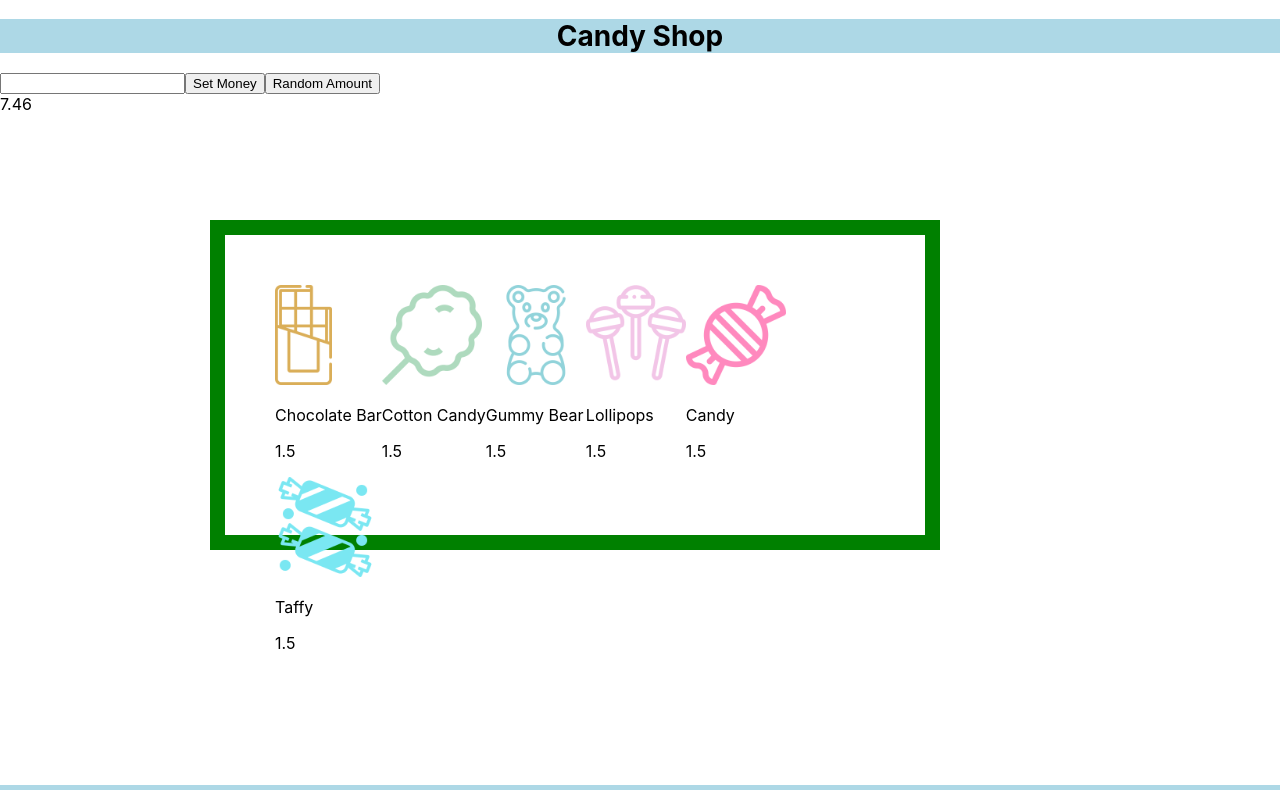
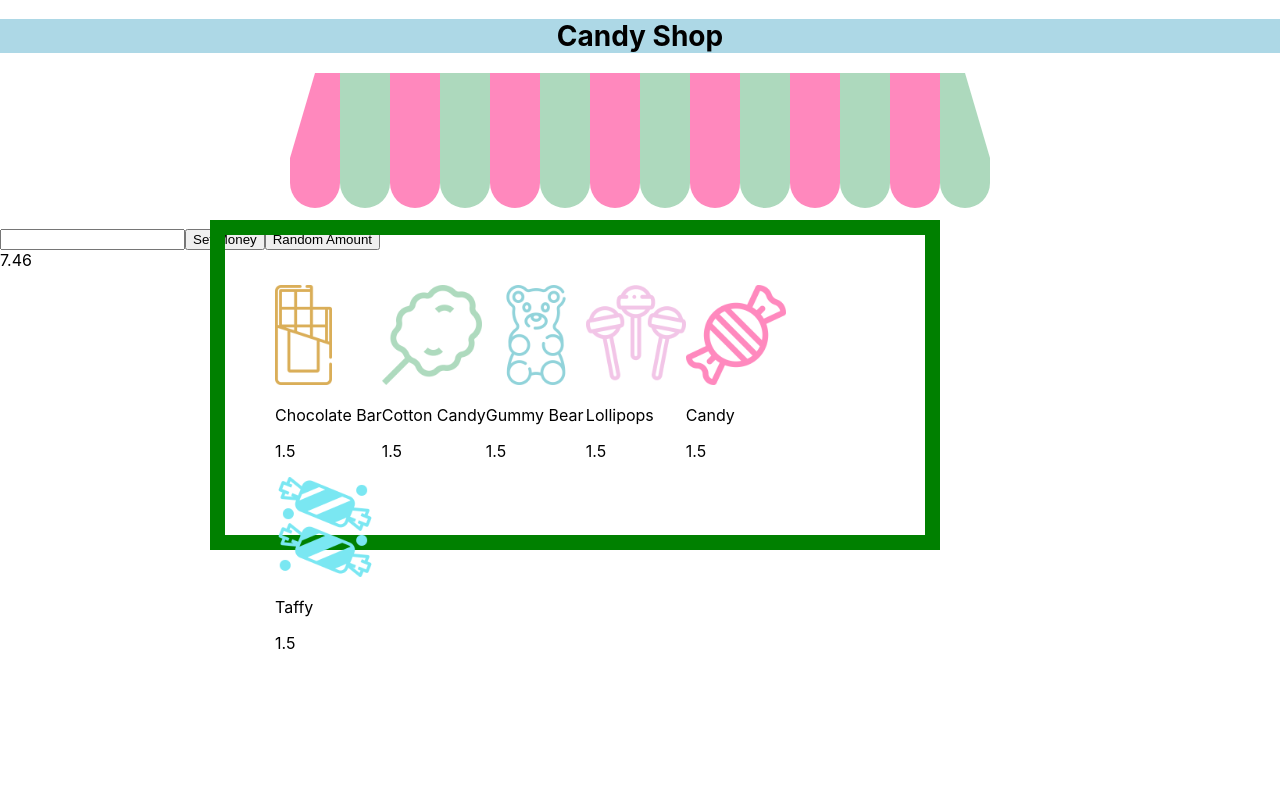
Before and after one commit to earl562/math-app, a React (Create React App) app: page / in a window 1280 px wide. Shown: the top 790 px of the page. Built offline with nearby package versions, Linux system fonts and the light colour scheme.

Commit message:
awning add

```diff
--- a/src/App.js
+++ b/src/App.js
@@ -3,12 +3,14 @@ import './App.css';
 import Money from './Components/money.js'
 import Header from './Components/header'
 import Footer from './Components/footer'
+import Awning from './Components/awning'
 
 
 function App() {
     return (
         <div className="App">
             <Header />
+            <Awning />
             <Money />
             <Footer />
         </div>
--- /dev/null
+++ b/src/Components/awning.js
@@ -0,0 +1,44 @@
+import React from 'react'
+import './awning.scss'
+export default function awning() {
+    return (
+        <div className="awning">
+          <div className="sign">
+              <ul>
+              <li></li>
+              <li></li>
+              <li></li>
+              <li></li>
+              <li></li>
+              <li></li>
+              <li></li>
+              <li></li>
+              <li></li>
+              <li></li>
+              <li></li>
+              <li></li>
+              <li></li>
+              <li></li>
+            </ul>
+          </div>
+          <div className="scallops">
+            <ul>
+              <li></li>
+              <li></li>
+              <li></li>
+              <li></li>
+              <li></li>
+              <li></li>
+              <li></li>
+              <li></li>
+              <li></li>
+              <li></li>
+              <li></li>
+              <li></li>
+              <li></li>
+              <li></li>
+            </ul>
+          </div>
+        </div>
+    )
+}
--- /dev/null
+++ b/src/Components/awning.scss
@@ -0,0 +1,61 @@
+//@import url('compass/css3.css');
+
+
+
+.awning {
+  width: 700px;
+  margin: 20px auto;
+  padding: 0;
+  height: 135px;
+  ul {
+    margin: 0;
+    padding: 0;
+  }
+  .sign {
+    li {
+      padding: 0;
+      list-style-type: none;
+      height: 85px;
+      width: 7.142857142857143%;
+      float: left;
+      &:nth-child(odd):not(:first-child) {
+        background: #FF88BD;
+      }
+      &:nth-child(even):not(:last-child) {
+        background: #ADD9BD;
+      }
+      &:first-child {
+        width: 25px;
+        height: 0;
+        border-bottom: 85px solid #FF88BD;
+        border-left: 25px solid transparent;
+      }
+      &:last-child {
+         width: 25px;
+        height: 0;
+        border-bottom: 85px solid #ADD9BD;
+        border-right: 25px solid transparent;
+      }
+    }
+  }
+  .scallops {
+    padding: 0;
+    height: 30px;
+    li {
+      padding: 0;
+      list-style-type: none;
+      background: #FF88BD;
+      border-radius: 0 0 50% 50%;
+      width: 50px;
+      height: 50px;
+      float: left;
+     // @include box-shadow(hsla(0,0,0,0.25) 0 10px 5px);
+      &:nth-child(odd) {
+        background: #FF88BD;
+      }
+      &:nth-child(even) {
+        background: #ADD9BD;
+      }
+    }
+  }
+}
```
